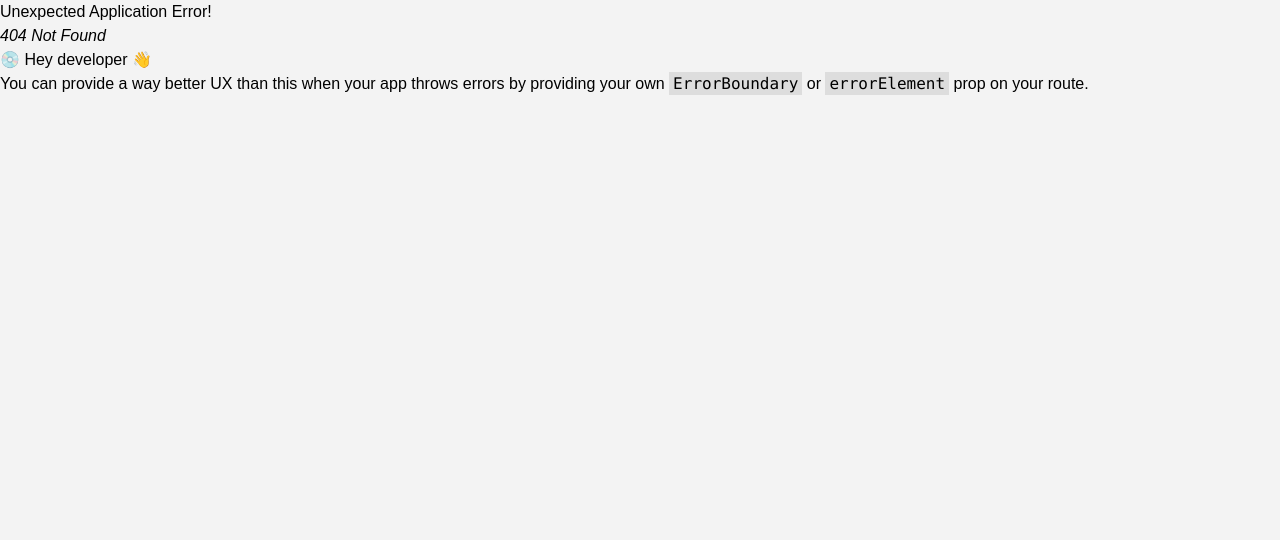
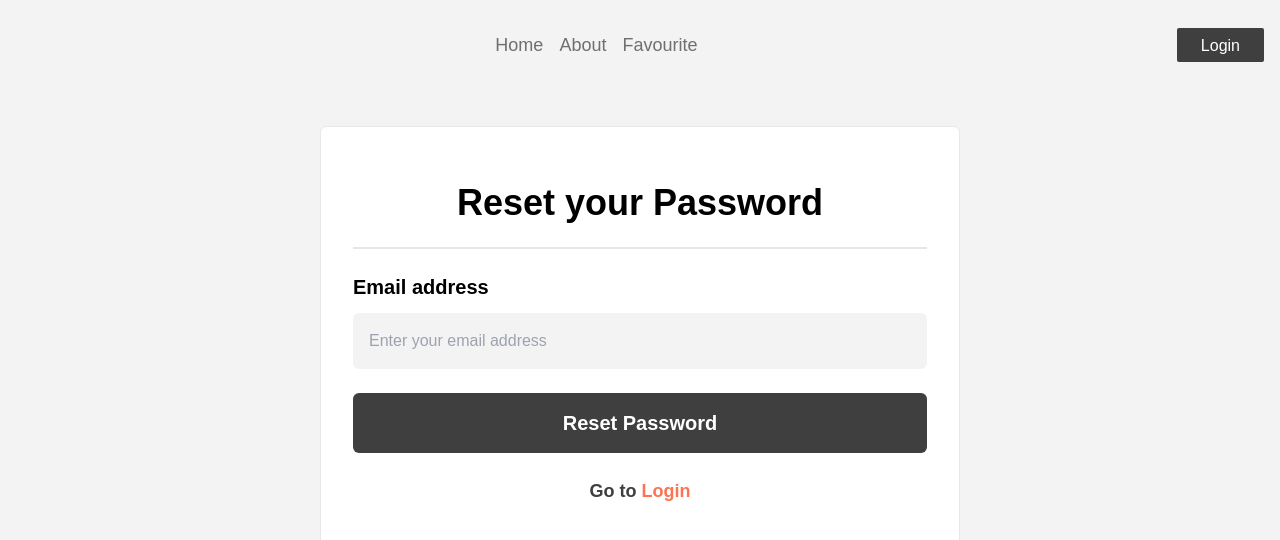
Before and after one commit to anjankarmakar10/dragon-news-clint, a React (Vite) app: page /resetpassword in a window 1280 px wide. Before the commit this address had no page. Shown: the top 540 px of the page. Built offline with nearby package versions, Linux system fonts and the light colour scheme; no server answers.

Commit message:
implement login

```diff
--- /dev/null
+++ b/src/pages/ForgetPassword/ForgetPassword.jsx
@@ -0,0 +1,80 @@
+import React, { useRef } from "react";
+import Header from "../../components/Header/Header";
+import InputField from "../../components/Inputs/InputField";
+import ButtonSubmit from "../../components/buttons/ButtonSubmit";
+import { Link } from "react-router-dom";
+import { useState } from "react";
+import { useAuth } from "../../context/AuthContext";
+
+const ForgetPassword = () => {
+  const [error, setError] = useState("");
+  const [message, setMessage] = useState("");
+
+  const { createAccount } = useAuth();
+
+  const emailRef = useRef();
+
+  const handleSubmit = async (e) => {
+    e.preventDefault();
+
+    const email = emailRef.current.value;
+
+    try {
+      setError("");
+      setLoading(true);
+      setMessage("Please chack your email to farther informations");
+    } catch (error) {
+      setError(error.message);
+    }
+  };
+
+  const handleFocus = () => {
+    setError("");
+    setMessage("");
+    setLoading(false);
+  };
+
+  return (
+    <>
+      <Header isLogo={false} isBreaking={false} />
+      <div className="max-w-2xl mx-auto px-4 py-8 min-h-[90vh]">
+        <section className="rounded-md w-full px-8 bg-white border py-14">
+          <h2 className="pb-6 mb-6 border-b-2 w-full text-center font-semibold text[#403F3F] text-2xl md:text-4xl ">
+            Reset your Password
+          </h2>
+
+          {error && (
+            <div className="bg-[#E8F0FE] p-2 rounded-md text-sm font-semibold text-[#fd3636] mb-2">
+              {error}
+            </div>
+          )}
+          {message && (
+            <div className="bg-[#06bb4b] p-2 rounded-md text-sm font-semibold text-[#ffffff] mb-2">
+              {message}
+            </div>
+          )}
+
+          <form onSubmit={handleSubmit} className="w-full flex flex-col gap-6">
+            <InputField
+              focus={handleFocus}
+              refer={emailRef}
+              label="Email address"
+              type="email"
+              placeholder="Enter your email address"
+            />
+
+            <ButtonSubmit>Reset Password</ButtonSubmit>
+            <span className="text-center font-semibold text-base md:text-lg text-[#403F3F]">
+              Go to {""}
+              <Link to="/login" className="text-[#FB7453]">
+                Login
+              </Link>
+            </span>
+          </form>
+        </section>
+      </div>
+    </>
+  );
+};
+
+export default ForgetPassword;
--- a/src/pages/Login/Login.jsx
+++ b/src/pages/Login/Login.jsx
@@ -1,13 +1,47 @@
-import React from "react";
+import React, { useState, useRef } from "react";
 import Header from "../../components/Header/Header";
 import InputField from "../../components/Inputs/InputField";
 import ButtonSubmit from "../../components/buttons/ButtonSubmit";
-import { Link } from "react-router-dom";
-import LoginContainer from "../Home/components/login/LoginContainer";
+import { Link, useNavigate, useLocation } from "react-router-dom";
 import GoogleLogin from "../../components/buttons/GoogleLogin";
 import GitHubLogin from "../../components/buttons/GitHubLogin";
+import { useAuth } from "../../context/AuthContext";
 
 const Login = () => {
+  const [error, setError] = useState("");
+  const [loading, setLoading] = useState(false);
+
+  const { loginWithEmail } = useAuth();
+
+  const emailRef = useRef();
+  const passRef = useRef();
+
+  const navigate = useNavigate();
+
+  const { state } = useLocation();
+  const from = state?.path || "/";
+
+  const handleSubmit = async (e) => {
+    e.preventDefault();
+
+    const email = emailRef.current.value;
+    const password = passRef.current.value;
+
+    try {
+      setError("");
+      setLoading(true);
+      await loginWithEmail(email, password);
+      navigate(from);
+    } catch (error) {
+      setError(error.message);
+    }
+  };
+
+  const handleFocus = () => {
+    setError("");
+    setLoading(false);
+  };
+
   return (
     <>
       <Header isLogo={false} isBreaking={false} />
@@ -17,19 +51,35 @@ const Login = () => {
             Login your account
           </h2>
 
-          <form className="w-full flex flex-col gap-6">
+          {error && (
+            <div className="bg-[#E8F0FE] p-2 rounded-md text-sm font-semibold text-[#fd3636] mb-2">
+              {error}
+            </div>
+          )}
+
+          <form onSubmit={handleSubmit} className="w-full flex flex-col gap-6">
             <InputField
+              focus={handleFocus}
+              refer={emailRef}
               label="Email address"
               type="email"
               placeholder="Enter your email address"
             />
 
             <InputField
+              focus={handleFocus}
+              refer={passRef}
               label="Password"
               type="password"
               placeholder="Enter your password"
             />
-            <ButtonSubmit>Login</ButtonSubmit>
+            <Link
+              to="/resetpassword"
+              className="my-[-10px] text-[#403F3F] font-semibold text-base underline"
+            >
+              Forget Password?
+            </Link>
+            <ButtonSubmit disabled={loading}>Login</ButtonSubmit>
             <div className="text-center font-semibold text-base my-[-10px] text-[#5a5a5a] flex justify-evenly items-center px-4">
               <div className="flex-1 bg-[#706F6F] h-[1px] w-full"></div>
               <div className="flex-1">Continue With</div>
--- a/src/pages/SignUP/SignUp.jsx
+++ b/src/pages/SignUP/SignUp.jsx
@@ -2,7 +2,7 @@ import React, { useRef } from "react";
 import Header from "../../components/Header/Header";
 import InputField from "../../components/Inputs/InputField";
 import ButtonSubmit from "../../components/buttons/ButtonSubmit";
-import { Link } from "react-router-dom";
+import { Link, useLocation, useNavigate } from "react-router-dom";
 import { useState } from "react";
 import { useAuth } from "../../context/AuthContext";
 
```
Also changed, not shown: src/App.jsx (+6 -1 lines), src/routes/PrivateRoute.jsx (renamed from src/rout/PrivateRoute.jsx).
